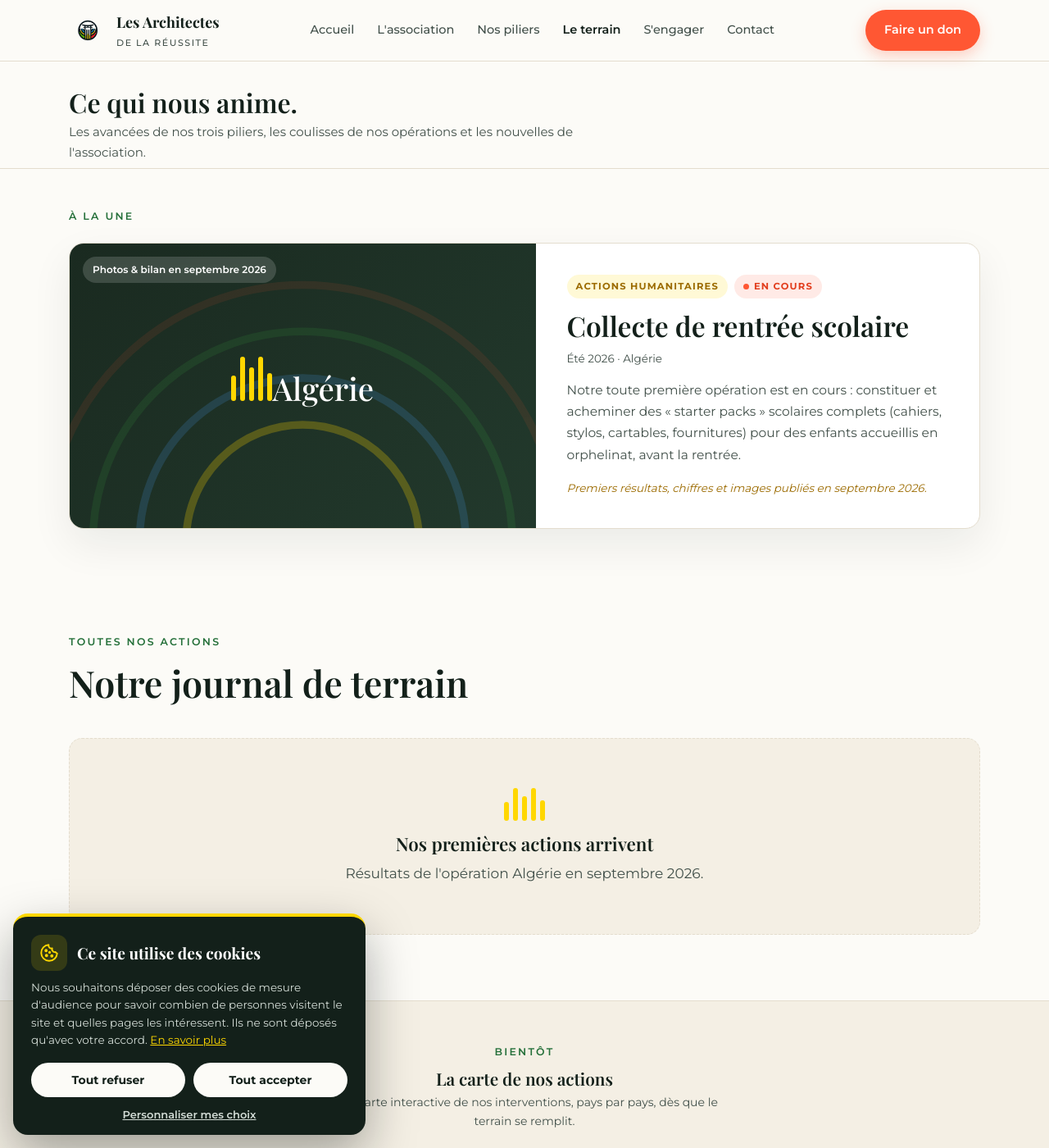
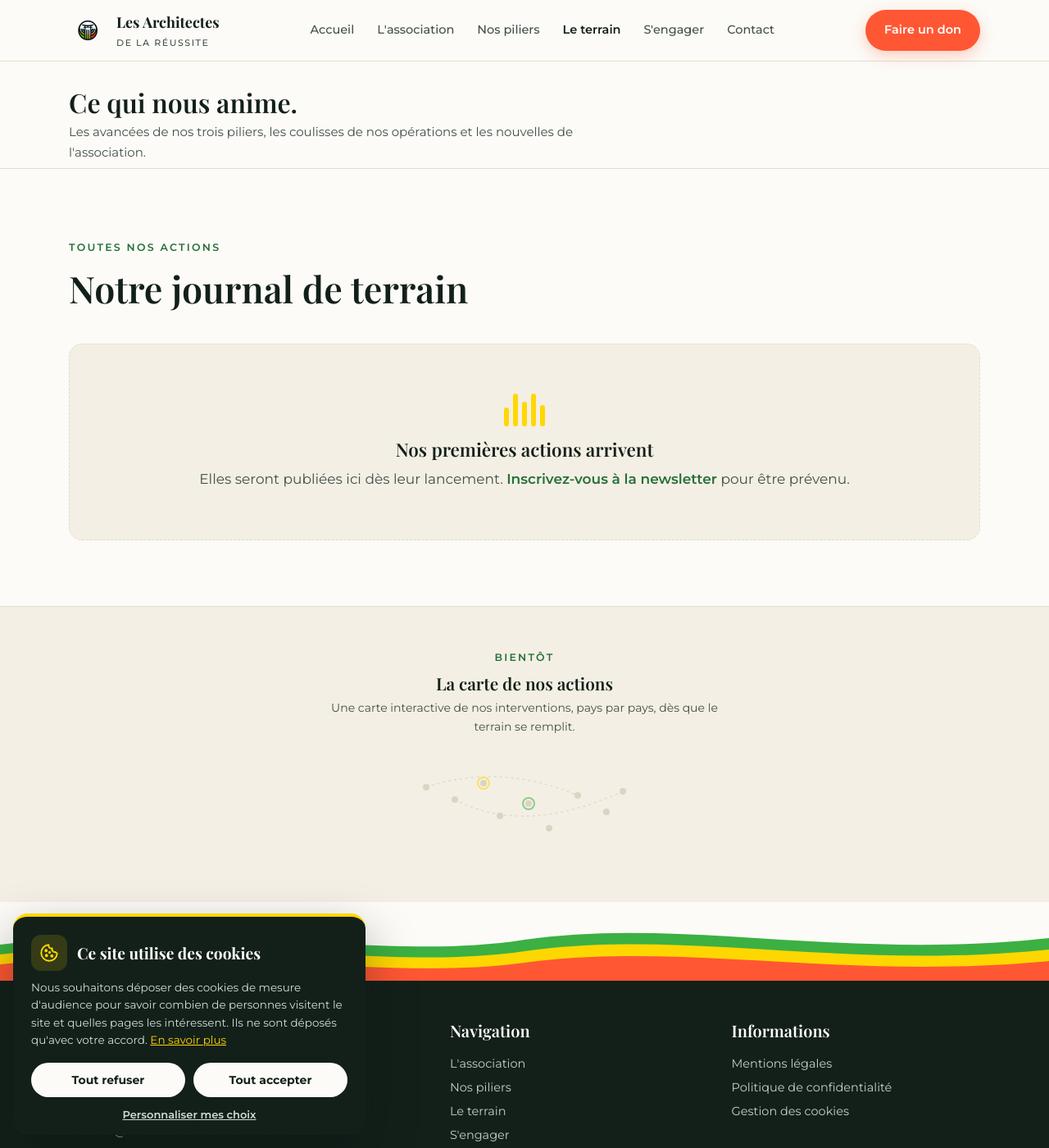
Before and after one commit to Nacimuus/architectes-reussite-site, a Jekyll site: the page built from actualites.html, in a window 1280 px wide and 1400 px high. Shown: the whole window at 82% size. Built offline with Jekyll 4.4.1, drawn with Linux system fonts in a browser that asks for light colours; some web fonts are replaced.

Commit message:
Retrait de l'opération Algérie (non réalisée)
- Accueil : bandeau « Premières actions en préparation » et ruban qui
  renvoie vers l'inscription à la newsletter (ancre #newsletter)
- Nos piliers et Actions humanitaires : statut « Premières actions en
  préparation », phrase sur l'opération en cours supprimée
- Le terrain : plus d'« À la une » par défaut (affiché seulement quand une
  action est mise en avant), état vide sans date, lien newsletter
- Plus aucune mention de septembre 2026

Co-Authored-By: Claude Opus 5.5 <noreply@anthropic.com>
Claude-Session: https://claude.ai/code/session_019TyHidqMGp53Q6wA9uig6Z

```diff
--- a/actions-humanitaires.html
+++ b/actions-humanitaires.html
@@ -18,7 +18,7 @@ permalink: /programmes/actions-humanitaires/
     <span class="eyebrow" style="color:var(--amber)">L'ancrage terrain</span>
     <h1>Actions humanitaires</h1>
     <p class="lead">Accompagner les orphelinats dans la durée, au plus près des enfants et des communautés qui en ont besoin.</p>
-    <span class="status hum"><b></b> Première opération en cours, résultats en septembre 2026</span>
+    <span class="status hum"><b></b> Premières actions en préparation</span>
   </div>
 </section>
 
@@ -37,7 +37,7 @@ permalink: /programmes/actions-humanitaires/
     <div class="sec-head"><span class="eyebrow" style="color:var(--amber)">Notre engagement phare</span><h2>Accompagner les orphelinats, toute l'année</h2></div>
     <div class="prose">
       <p>Notre engagement de cœur, c'est l'accompagnement des orphelinats, en France comme à travers le monde. Nous inscrivons cette relation dans la <strong>durée et la proximité</strong> : au-delà d'un don ponctuel, nous tissons avec chaque structure un lien de confiance et de collaboration, pour répondre à ses besoins réels tout au long de l'année.</p>
-      <p>Cet accompagnement prend des formes concrètes selon les moments : « <strong>starter packs</strong> » scolaires pour la rentrée, fournitures, matériel, soutien ponctuel. <strong>Notre première opération est en cours</strong>, à destination d'un orphelinat en Algérie, pour préparer la rentrée des enfants. Premiers résultats en septembre 2026.</p>
+      <p>Cet accompagnement prend des formes concrètes selon les moments : « <strong>starter packs</strong> » scolaires pour la rentrée, fournitures, matériel, soutien ponctuel.</p>
     </div>
   </div>
 </section>
--- a/actualites.html
+++ b/actualites.html
@@ -17,11 +17,11 @@ permalink: /actualites/
 {% assign acts = site.activites | sort: "date" | reverse %}
 {% assign featured = acts | where: "featured", true | first %}
 
-<!-- À LA UNE -->
+<!-- À LA UNE (seulement si une action est mise en avant) -->
+{% if featured %}
 <div class="une-wrap">
   <div class="wrap">
     <div class="sec-head" style="margin-bottom:20px"><span class="eyebrow">À la une</span></div>
-    {% if featured %}
     <article class="une">
       <div class="visual {% if featured.image %}photo{% endif %}" {% if featured.image %}style="background-image:url('{{ featured.image | relative_url }}')"{% endif %}>
         {% unless featured.image %}
@@ -37,29 +37,9 @@ permalink: /actualites/
         <p class="desc">{{ featured.excerpt }}</p>
       </div>
     </article>
-    {% else %}
-    <!-- À la une par défaut : opération Algérie en cours -->
-    <article class="une">
-      <div class="visual">
-        <svg class="arcs" viewBox="0 0 600 400" preserveAspectRatio="xMidYMid slice" aria-hidden="true" fill="none"><g stroke-linecap="round">
-          <circle cx="300" cy="400" r="150" stroke="#FFD700" stroke-width="10" opacity=".5"/>
-          <circle cx="300" cy="400" r="210" stroke="#4AA3FF" stroke-width="10" opacity=".35"/>
-          <circle cx="300" cy="400" r="270" stroke="#3CB043" stroke-width="10" opacity=".28"/>
-          <circle cx="300" cy="400" r="330" stroke="#FF5733" stroke-width="10" opacity=".2"/></g></svg>
-        <span class="chip">Photos &amp; bilan en septembre 2026</span>
-        <div class="ph"><span class="colonnade"><i></i><i></i><i></i><i></i><i></i></span><span class="country">Algérie</span></div>
-      </div>
-      <div class="body">
-        <div class="tags"><span class="pilltag hum">Actions humanitaires</span><span class="pilltag live">En cours</span></div>
-        <h2>Collecte de rentrée scolaire</h2>
-        <div class="meta">Été 2026 · Algérie</div>
-        <p class="desc">Notre toute première opération est en cours : constituer et acheminer des « starter packs » scolaires complets (cahiers, stylos, cartables, fournitures) pour des enfants accueillis en orphelinat, avant la rentrée.</p>
-        <p class="note">Premiers résultats, chiffres et images publiés en septembre 2026.</p>
-      </div>
-    </article>
-    {% endif %}
   </div>
 </div>
+{% endif %}
 
 <!-- GALERIE FILTRABLE -->
 <section>
@@ -109,7 +89,7 @@ permalink: /actualites/
     <div class="terr-empty">
       <span class="colonnade"><i></i><i></i><i></i><i></i><i></i></span>
       <h3>Nos premières actions arrivent</h3>
-      <p>Résultats de l'opération Algérie en septembre 2026.</p>
+      <p>Elles seront publiées ici dès leur lancement. <a href="{{ '/' | relative_url }}#newsletter" style="color:var(--green-deep);font-weight:600">Inscrivez-vous à la newsletter</a> pour être prévenu.</p>
     </div>
     {% endif %}
   </div>
--- a/index.html
+++ b/index.html
@@ -12,7 +12,7 @@ permalink: /
   <div class="scrim"></div>
   <div class="wrap">
     <div class="hero-grid">
-      <span class="tag"><span class="dot"></span> Action en cours : rentrée scolaire Algérie</span>
+      <span class="tag"><span class="dot"></span> Premières actions en préparation</span>
       <h1>Former, équiper,<br>transmettre.</h1>
       <p class="lead">Notre mission : relier les jeunesses de France et d'Afrique par la formation, l'action humanitaire et la solidarité numérique.</p>
       <div class="cta">
@@ -27,7 +27,7 @@ permalink: /
 <div class="ribbon">
   <div class="wrap">
     <span class="colonnade"><i></i><i></i><i></i><i></i><i></i></span>
-    <p><strong>Action en cours.</strong> Collecte de rentrée scolaire à destination de l'Algérie. Premiers résultats publiés en septembre 2026.</p>
+    <p><strong>Nos premières actions se préparent.</strong> <a href="#newsletter" style="color:inherit;text-decoration:underline">Inscrivez-vous à la newsletter</a> pour être prévenu de leur lancement.</p>
   </div>
 </div>
 
@@ -131,7 +131,7 @@ permalink: /
 </section>
 
 <!-- NEWSLETTER -->
-<section class="news">
+<section class="news" id="newsletter">
   <div class="wrap"><div class="box">
     <span class="eyebrow">Newsletter</span>
     <h2 style="font-size:2rem;margin-top:10px">Restez informé de nos actions</h2>
--- a/programmes.html
+++ b/programmes.html
@@ -36,7 +36,7 @@ permalink: /programmes/
       <h2>Actions humanitaires</h2>
       <p>L'ancrage terrain. Nous accompagnons des orphelinats tout au long de l'année, en tissant une relation de proximité, et distribuons des biens collectés en Europe (fournitures, matériel scolaire, soutien aux plus vulnérables) au plus près des besoins.</p>
       <a href="{{ '/programmes/actions-humanitaires/' | relative_url }}" class="go">Découvrir les actions humanitaires →</a>
-      <span class="tag-soon">Première opération en cours, résultats en septembre 2026.</span>
+      <span class="tag-soon">Premières actions en préparation.</span>
     </div>
   </div></div>
 </section>
```
Also changed, not shown: README.md.
